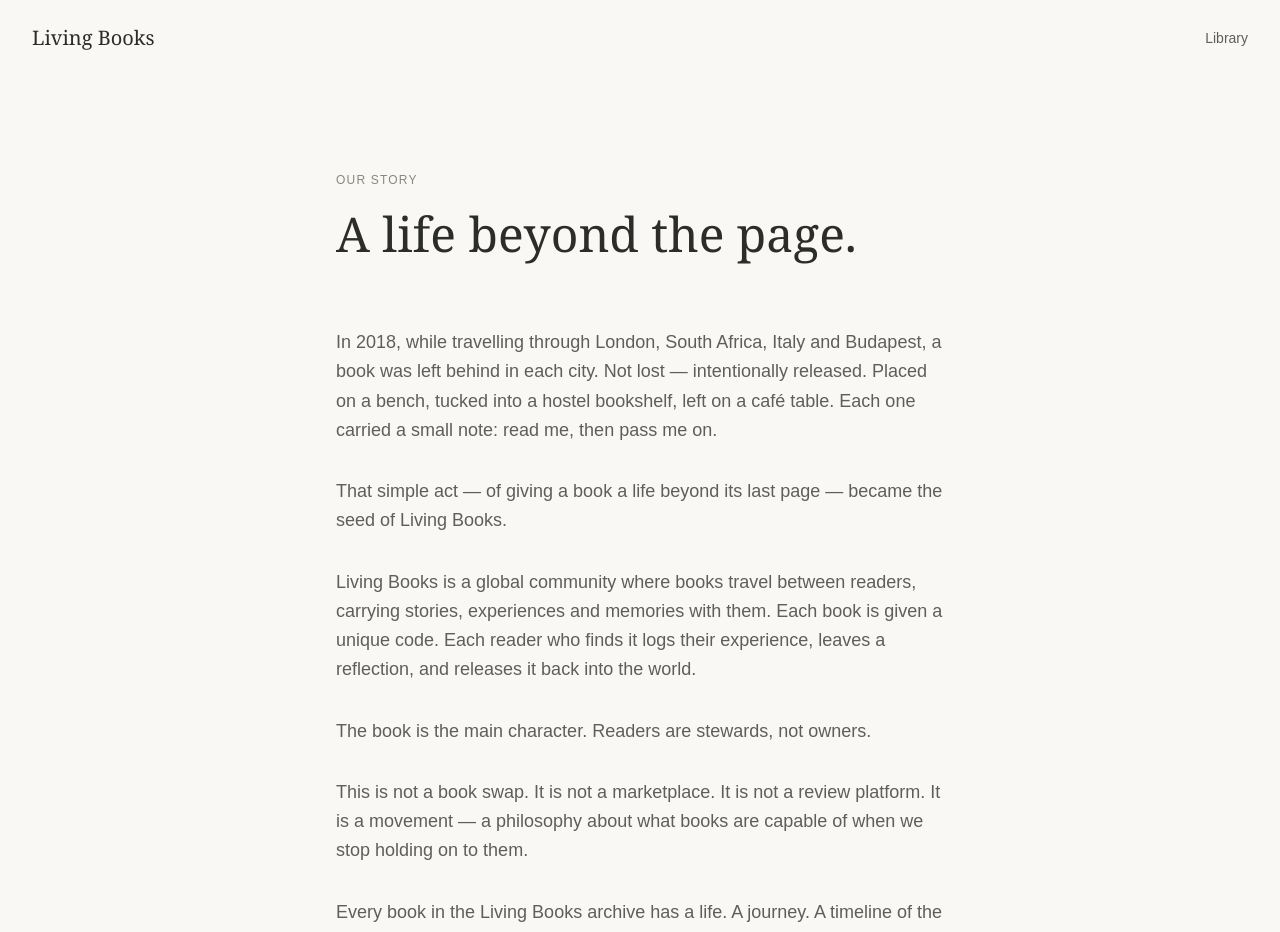
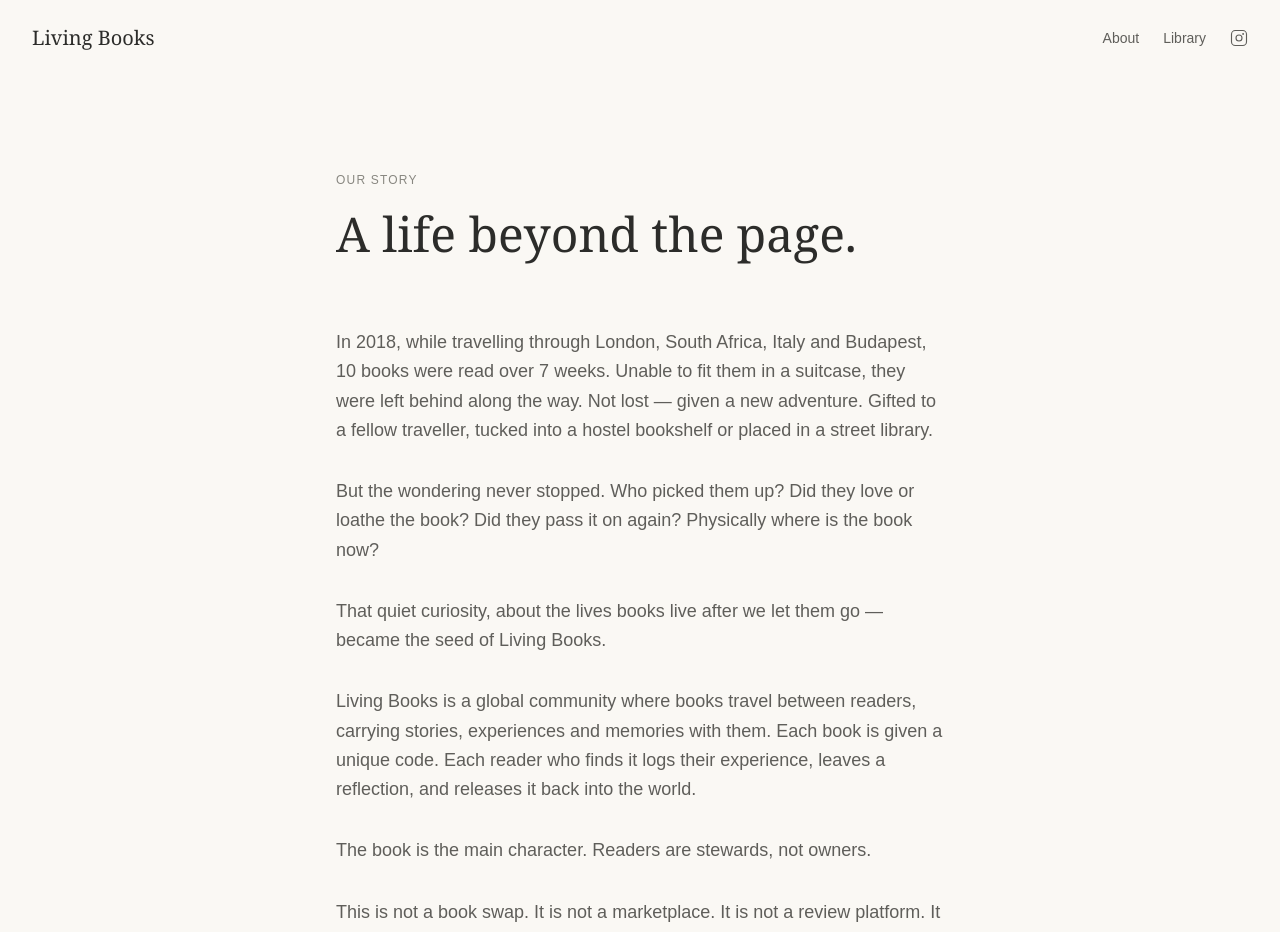
Before and after one commit to hellosophiespeaking/living-books, a Next.js app: page /about in a window 1280 px wide. Shown: the top 932 px of the page. Built offline with nearby package versions, Linux system fonts and the light colour scheme.

Commit message:
Update about page with origin story

```diff
--- a/app/about/page.tsx
+++ b/app/about/page.tsx
@@ -4,9 +4,21 @@ export default function About() {
 
       <nav className="flex justify-between items-center px-8 py-6">
         <a href="/" className="font-serif text-xl text-[#2C2C2A]">Living Books</a>
-        <a href="/library" className="text-sm text-[#5F5E5A] hover:text-[#2C2C2A] transition-colors">
-          Library
-        </a>
+        <div className="flex items-center gap-6">
+          <a href="/about" className="text-sm text-[#5F5E5A] hover:text-[#2C2C2A] transition-colors">
+            About
+          </a>
+          <a href="/library" className="text-sm text-[#5F5E5A] hover:text-[#2C2C2A] transition-colors">
+            Library
+          </a>
+          <a href="https://instagram.com/livingbooksarchive" target="_blank" rel="noopener noreferrer" className="text-[#5F5E5A] hover:text-[#2C2C2A] transition-colors">
+            <svg xmlns="http://www.w3.org/2000/svg" width="18" height="18" viewBox="0 0 24 24" fill="none" stroke="currentColor" strokeWidth="1.5" strokeLinecap="round" strokeLinejoin="round">
+              <rect x="2" y="2" width="20" height="20" rx="5" ry="5"/>
+              <circle cx="12" cy="12" r="4"/>
+              <circle cx="17.5" cy="6.5" r="0.5" fill="currentColor"/>
+            </svg>
+          </a>
+        </div>
       </nav>
 
       <section className="px-8 py-24 max-w-2xl mx-auto">
@@ -18,10 +30,13 @@ export default function About() {
 
         <div className="space-y-8 text-[#5F5E5A] leading-relaxed text-lg">
           <p>
-            In 2018, while travelling through London, South Africa, Italy and Budapest, a book was left behind in each city. Not lost — intentionally released. Placed on a bench, tucked into a hostel bookshelf, left on a café table. Each one carried a small note: read me, then pass me on.
+            In 2018, while travelling through London, South Africa, Italy and Budapest, 10 books were read over 7 weeks. Unable to fit them in a suitcase, they were left behind along the way. Not lost — given a new adventure. Gifted to a fellow traveller, tucked into a hostel bookshelf or placed in a street library.
           </p>
           <p>
-            That simple act — of giving a book a life beyond its last page — became the seed of Living Books.
+            But the wondering never stopped. Who picked them up? Did they love or loathe the book? Did they pass it on again? Physically where is the book now?
+          </p>
+          <p>
+            That quiet curiosity, about the lives books live after we let them go — became the seed of Living Books.
           </p>
           <p>
             Living Books is a global community where books travel between readers, carrying stories, experiences and memories with them. Each book is given a unique code. Each reader who finds it logs their experience, leaves a reflection, and releases it back into the world.
@@ -30,10 +45,10 @@ export default function About() {
             The book is the main character. Readers are stewards, not owners.
           </p>
           <p>
-            This is not a book swap. It is not a marketplace. It is not a review platform. It is a movement — a philosophy about what books are capable of when we stop holding on to them.
+            This is not a book swap. It is not a marketplace. It is not a review platform. It is a movement, a philosophy about what books are capable of when we stop holding on to them.
           </p>
           <p>
-            Every book in the Living Books archive has a life. A journey. A timeline of the hands it has passed through and the places it has been. That history belongs to the book — and to everyone who has ever held it.
+            Every book in the Living Books archive has a life. A journey. A timeline of the hands it has passed through and the places it has been. That history belongs to the book and to everyone who has ever held it.
           </p>
           <p className="font-serif text-2xl text-[#2C2C2A] italic">
             Books should never sit still.
```
